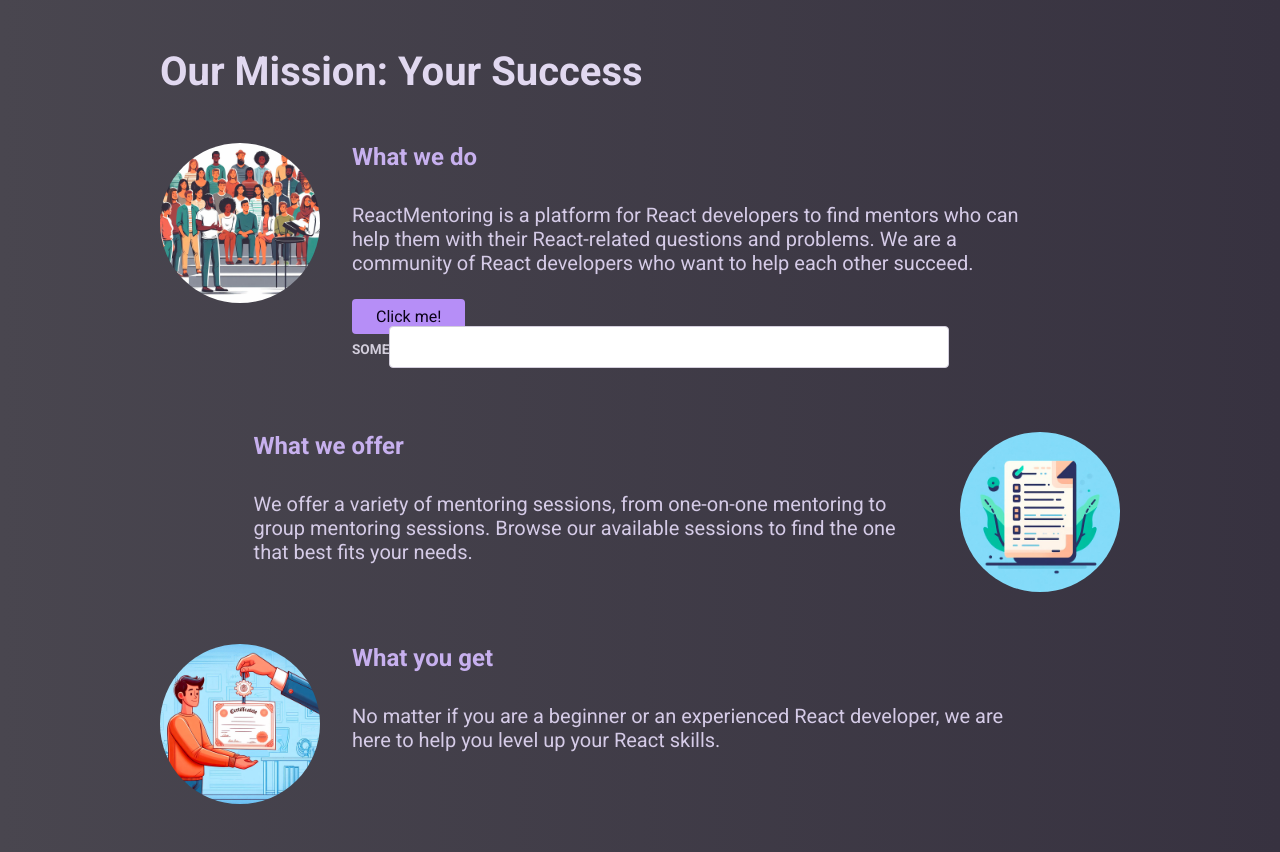
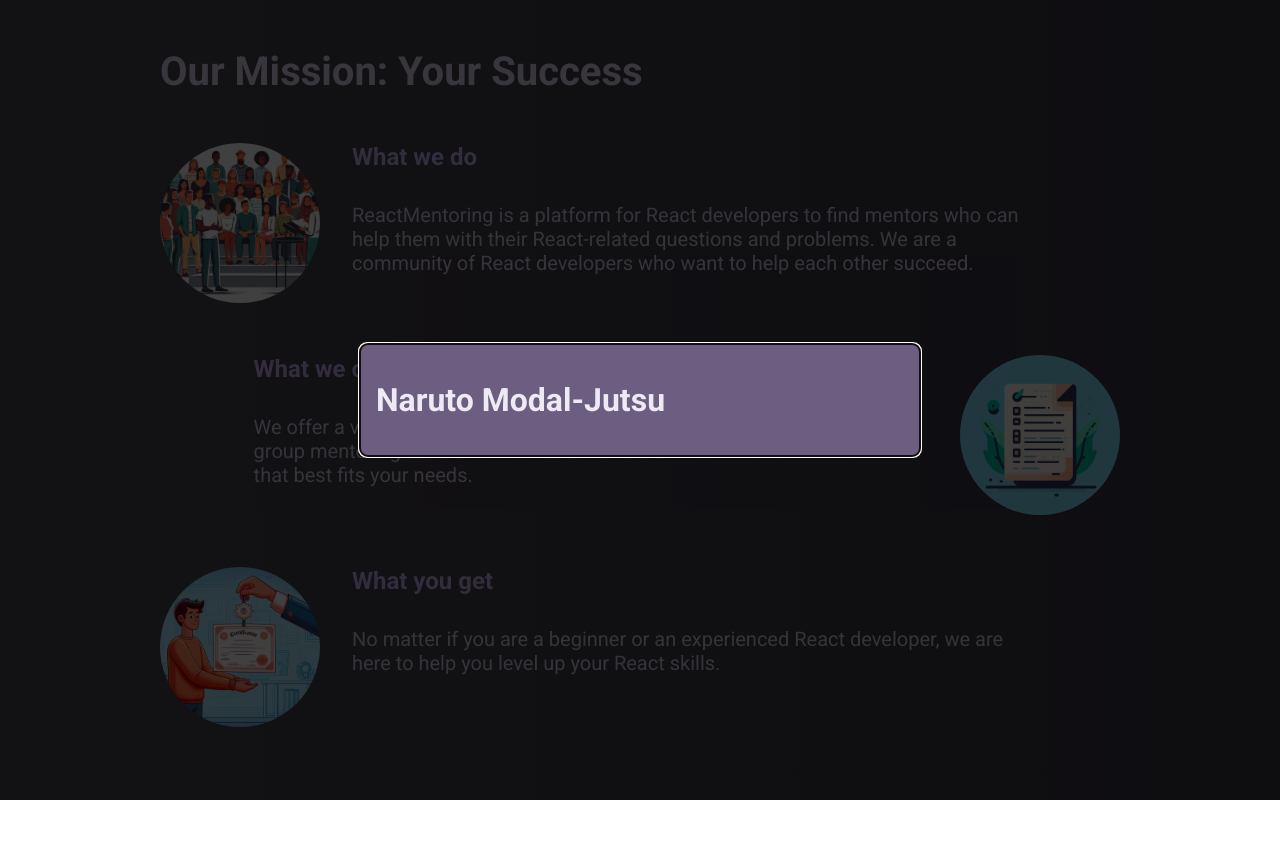
Before and after one commit to ihorvyshniakov/book-session-app, a React (Vite) app: page / in a window 1280 px wide. After the commit the page ends 800 px from the top, so only its background shows below. Built offline with nearby package versions, Linux system fonts and the light colour scheme.

Commit message:
99. Added UI component <Modal>

```diff
--- /dev/null
+++ b/src/components/UI/Modal.tsx
@@ -0,0 +1,26 @@
+import { type ComponentPropsWithRef, ReactNode, useEffect, useRef } from 'react'
+import { createPortal } from 'react-dom'
+
+type ModalProp = ComponentPropsWithRef<'dialog'> & {
+	children: ReactNode
+}
+
+const Modal = (props: ModalProp) => {
+	const { children } = props
+	const dialogRef = useRef<HTMLDialogElement>(null)
+
+	useEffect(() => {
+		if (dialogRef.current) {
+			dialogRef.current.showModal()
+		}
+	}, [])
+
+	return createPortal(
+		<dialog ref={dialogRef} className='modal' {...props}>
+			{children}
+		</dialog>,
+		document.getElementById('modal-root')!
+	)
+}
+
+export default Modal
--- a/src/pages/Home.tsx
+++ b/src/pages/Home.tsx
@@ -2,7 +2,7 @@
 import listImg from '../assets/list.jpg'
 import certificateImg from '../assets/certificate.jpg'
 import Button from '../components/UI/Button'
-import Input from '../components/UI/Input'
+import Modal from '../components/UI/Modal'
 
 export default function HomePage() {
 	return (
@@ -18,8 +18,9 @@
 						questions and problems. We are a community of React
 						developers who want to help each other succeed.
 					</p>
-					<Button to='boho'>Click me!</Button>
-					<Input id='some' label='some' />
+					<Modal>
+						<h1>Naruto Modal-Jutsu</h1>
+					</Modal>
 				</div>
 			</section>
 
```
